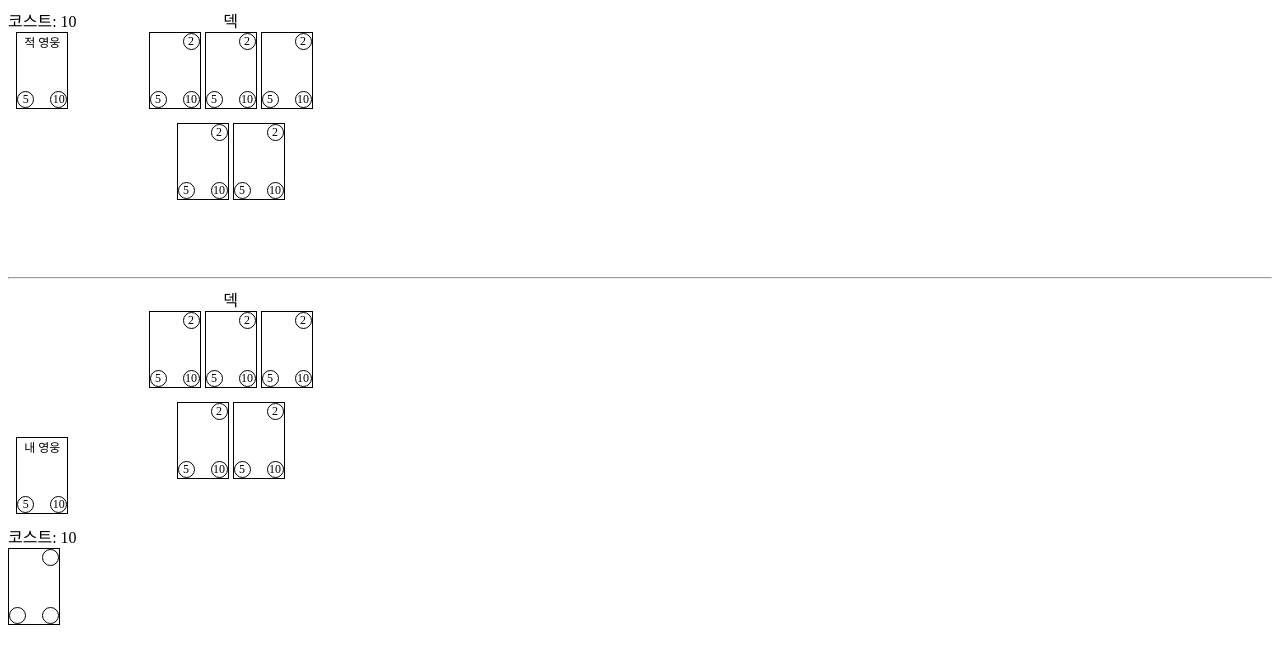
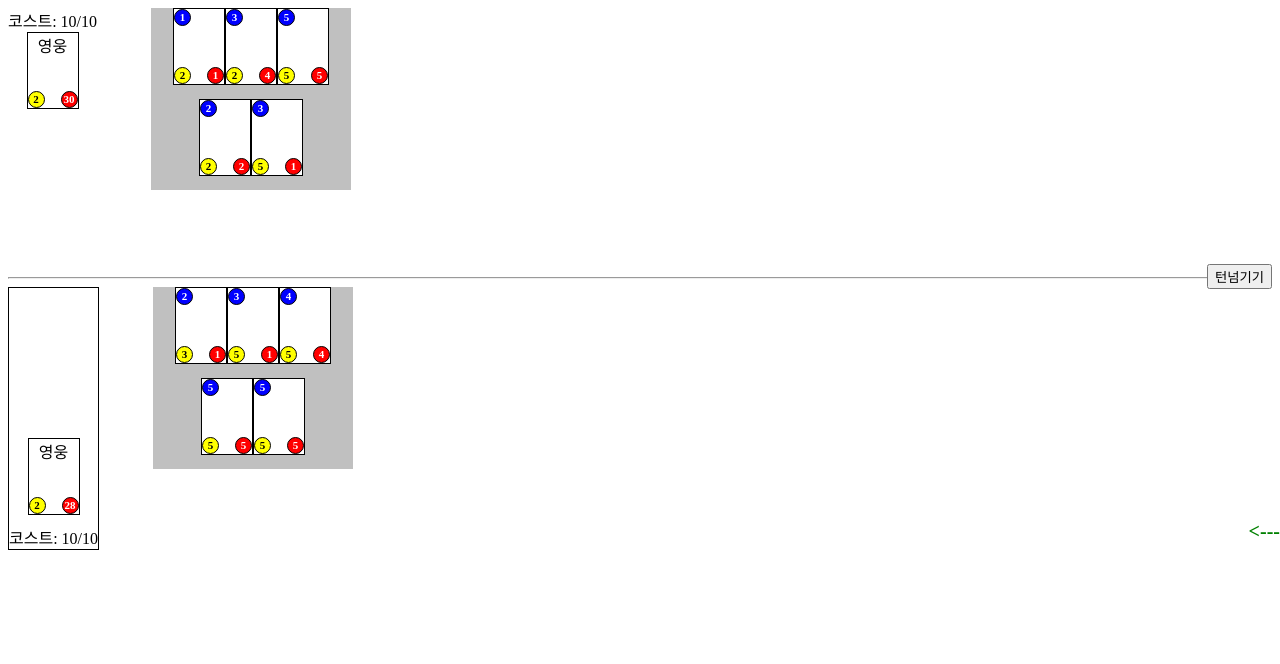
Before and after one commit to jyh7a/ZeroCho_javascript_ex01, a plain HTML site: page html/자스스톤.html in a window 1280 px wide. Drawn offline with Linux system fonts and the light colour scheme.

Commit message:
자스스톤 업데이트
https://www.youtube.com/watch?v=NoT2Jm2uycE&list=PLcqDmjxt30Rtbxbh4eJREOVekql_kWVmu&index=92

```diff
--- a/html/자스스톤.html
+++ b/html/자스스톤.html
@@ -13,7 +13,9 @@
       vertical-align: top;
       margin-right: 50px;
     }
-
+    .turn{
+      border: 1px solid #000;
+    }
     #rival {
       vertical-align: bottom;
     }
@@ -23,6 +25,7 @@
       display: inline-block;
       vertical-align: top;
       width: 200px;
+      background-color: silver;
     }
 
     #rival-deck,
@@ -41,6 +44,7 @@
       position: relative;
       border: 1px solid #000;
       margin-bottom: 10px;
+      background-color: #fff;
     }
 
     .card-name {
@@ -58,21 +62,47 @@
       position: absolute;
       bottom: 0;
       border: 1px solid #000;
-      font-size: 12px;
+      font-size: 11px;
       line-height: 15px;
+      font-weight: bold;
     }
 
     .card-cost {
       bottom: auto;
       top: 0;
-      right: 0;
+      left: 0;
+      background-color: blue;
+      color: white;
     }
 
     .card-att {
       left: 0;
+      background-color: yellow;
+      color: black;
     }
 
     .card-hp {
+      right: 0;
+      background-color: red;
+      color: white;
+    }
+
+    .card-hidden {
+      display: none;
+    }
+
+    #turn-btn{
+      float: right;
+      position: relative;
+      top: -23px;
+    }
+
+    #turn-arrow{
+      font-weight: bold;
+      color: green;
+      font-size: 20px;
+      position: absolute;
+      top: 65%; /* 20% */
       right: 0;
     }
   </style>
@@ -81,90 +111,36 @@
 <body>
 
   <div id="rival">
-    <div id="rival-cost">코스트: <span>10</span></div>
-    <div id="rival-hero">
-      <div class="card">
-        <div class="card-name">적 영웅</div>
-        <div class="card-att">5</div>
-        <div class="card-hp">10</div>
-      </div>
-    </div>
+    <div>코스트: <span id="rival-cost">10</span>/<span>10</span></div>
+    <div id="rival-hero"></div>
     <div id="rival-cards" style="height:150px">
 
     </div>
   </div>
   <div id="rival-deck">
     <div>덱</div>
-    <div class="card">
-      <div class="card-cost">2</div>
-      <div class="card-att">5</div>
-      <div class="card-hp">10</div>
-    </div>
-    <div class="card">
-      <div class="card-cost">2</div>
-      <div class="card-att">5</div>
-      <div class="card-hp">10</div>
-    </div>
-    <div class="card">
-      <div class="card-cost">2</div>
-      <div class="card-att">5</div>
-      <div class="card-hp">10</div>
-    </div>
-    <div class="card">
-      <div class="card-cost">2</div>
-      <div class="card-att">5</div>
-      <div class="card-hp">10</div>
-    </div>
-    <div class="card">
-      <div class="card-cost">2</div>
-      <div class="card-att">5</div>
-      <div class="card-hp">10</div>
-    </div>
   </div>
 
   <hr>
+  <button id="turn-btn">턴넘기기</button>
+  <div id="turn-arrow"><---</div>
 
-  <div id="my">
+  <div id="my" class="turn">
     <div id="my-cards" style="height:150px">
 
     </div>
-    <div id="my-hero">
-      <div class="card">
-        <div class="card-name">내 영웅</div>
-        <div class="card-att">5</div>
-        <div class="card-hp">10</div>
-      </div>
-    </div>
-    <div id="my-cost">코스트: <span>10</span></div>
+    <div id="my-hero"></div>
+    <div>코스트: <span id="my-cost">10</span>/<span>10</span></div>
   </div>
   <div id="my-deck">
     <div>덱</div>
-    <div class="card">
-      <div class="card-cost">2</div>
-      <div class="card-att">5</div>
-      <div class="card-hp">10</div>
-    </div>
-    <div class="card">
-      <div class="card-cost">2</div>
-      <div class="card-att">5</div>
-      <div class="card-hp">10</div>
-    </div>
-    <div class="card">
-      <div class="card-cost">2</div>
-      <div class="card-att">5</div>
-      <div class="card-hp">10</div>
-    </div>
-    <div class="card">
-      <div class="card-cost">2</div>
-      <div class="card-att">5</div>
-      <div class="card-hp">10</div>
-    </div>
-    <div class="card">
-      <div class="card-cost">2</div>
-      <div class="card-att">5</div>
-      <div class="card-hp">10</div>
-    </div>
   </div>
+
+  <!-- <div class="heroCard-hidden">
+    <div class="card-name">내 영웅</div>
+    <div class="card-att">5</div>
+    <div class="card-hp">10</div>
+  </div> -->
 
   <div class="card-hidden">
     <div class="card">
--- a/js/자스스톤.js
+++ b/js/자스스톤.js
@@ -1,13 +1,129 @@
-var 상대영웅 = document.getElementById('rival-hero');
-var 내영웅 = document.getElementById('my-hero');
-var 상대덱 = document.getElementById('rival-deck');
-var 내덱 = document.getElementById('my-deck');
-var 상대덱data = [];
-var 내덱data = [];
-var 상대영웅data = [];
-var 내영웅data = [];
+var 상대 = {
+  영웅: document.getElementById('rival-hero'),
+  덱: document.getElementById('rival-deck'),
+  필드: document.getElementById('rival-cards'),
+  코스트: document.getElementById('rival-cost'),
+  덱data: [],
+  영웅data: [],
+  필드data: [],
+}
 
-초기세팅();
+var 나 = {
+  영웅: document.getElementById('my-hero'),
+  덱: document.getElementById('my-deck'),
+  필드: document.getElementById('my-cards'),
+  코스트: document.getElementById('my-cost'),
+  덱data: [],
+  영웅data: [],
+  필드data: [],
+}
+
+var 턴표시 = document.getElementById('turn-arrow');
+var 턴버튼 = document.getElementById('turn-btn');
+var 턴 = true; // true면 내턴, false 면 니턴 둘다 아니면 샘헤밍턴~
+
+function 덱에서필드로(데이터, 내턴) {
+  var 객체 = 내턴 ? 나 : 상대;
+  var idx = 객체.덱data.indexOf(데이터);
+  객체.덱data.splice(idx, 1);
+  객체.필드data.push(데이터);
+  객체.덱.innerHTML = '';
+  객체.필드.innerHTML = '';
+  객체.필드data.forEach(function (data) {
+    카드돔연결(data, 객체.필드);
+  });
+  객체.덱data.forEach(function (data) {
+    카드돔연결(data, 객체.덱);
+  });
+  데이터.field = true;
+  객체.코스트.textContent = 현재코스트 - 데이터.cost;
+}
+
+function 카드돔연결(데이터, 돔, 영웅) {
+  var 카드 = document.querySelector('.card-hidden .card').cloneNode(true);
+  카드.querySelector('.card-cost').textContent = 데이터.cost;
+  카드.querySelector('.card-att').textContent = 데이터.att;
+  카드.querySelector('.card-hp').textContent = 데이터.hp;
+  if (영웅) {
+    카드.querySelector('.card-cost').style.display = 'none';
+    var 이름 = document.createElement('div');
+    이름.textContent = '영웅';
+    카드.prepend(이름);
+  }
+  카드.addEventListener('click', function () {
+    if (턴) { // 내 턴이면
+      if (!데이터.mine || 데이터.field) { // 상대 카드면
+        return;
+      }
+      var 현재코스트 = Number(나.코스트.textContent);
+      if (현재코스트 < 데이터.cost) {
+        return;
+      }
+      덱에서필드로(데이터, true);
+      내덱생성(1);
+    } else { // 상대 턴인데
+      if (데이터.mine || 데이터.field) { // 내카드를 누르면
+        return;
+      }
+      var 현재코스트 = Number(상대.코스트.textContent);
+      if (현재코스트 < 데이터.cost) {
+        return;
+      }
+      덱에서필드로(데이터, false);
+      상대덱생성(1);
+    }
+  });
+  돔.appendChild(카드);
+}
+
+function 상대덱생성(개수) {
+  for (var i = 0; i < 개수; i++) {
+    상대.덱data.push(카드공장(false, false));
+  }
+  상대.덱.innerHTML = '';
+  상대.덱data.forEach(function (data) {
+    카드돔연결(data, 상대.덱);
+  });
+}
+
+function 내덱생성(개수) {
+  for (var i = 0; i < 개수; i++) {
+    나.덱data.push(카드공장(false, true));
+  }
+  나.덱.innerHTML = '';
+  나.덱data.forEach(function (data) {
+    카드돔연결(data, 나.덱);
+  });
+}
+
+function 내영웅생성() {
+  나.영웅data.push(카드공장(true, true));
+  카드돔연결(나.영웅data[0], 나.영웅, true);
+}
+
+function 상대영웅생성() {
+  상대.영웅data.push(카드공장(true, false));
+  카드돔연결(상대.영웅data[0], 상대.영웅, true);
+}
+
+function Card(영웅, 내카드) {
+  if (영웅) {
+    this.att = Math.ceil(Math.random() * 2);
+    this.hp = Math.ceil(Math.random() * 5) + 25;
+    this.hero = true;
+  } else {
+    this.att = Math.ceil(Math.random() * 5);
+    this.hp = Math.ceil(Math.random() * 5);
+    this.cost = Math.floor((this.att + this.hp) / 2);
+  }
+  if (내카드) {
+    this.mine = true;
+  }
+}
+
+function 카드공장(영웅, 내카드) {
+  return new Card(영웅, 내카드);
+}
 
 function 초기세팅() {
   상대덱생성(5);
@@ -16,37 +132,16 @@ function 초기세팅() {
   상대영웅생성();
 }
 
-function 상대덱생성(개수) {
-  for (var i = 0; i < 개수; i++) {
-    상대덱data.push(카드공장());
+턴버튼.addEventListener('click', function () {
+  턴 = !턴;
+  턴 === true ? 턴표시.style.top = "65%" : 턴표시.style.top = "20%";
+  if (턴) {
+    나.코스트.textContent = 10;
+  } else {
+    상대.코스트.textContent = 10;
   }
-  상대덱data.forEach(function(data){
-    var 카드 = document.querySelector('.card-hidden .card').cloneNode(true);
-    상대덱.appendChild();
-  });
-}
+  document.getElementById('rival').classList.toggle('turn');
+  document.getElementById('my').classList.toggle('turn');
+});
 
-function 내덱생성(개수) {
-  for (var i = 0; i < 개수; i++) {
-    내덱data.push(카드공장());
-  }
-}
-
-function 내영웅생성() {
-  내영웅data.push(카드공장());
-
-}
-
-function 상대영웅생성() {
-  상대영웅data.push(카드공장());
-}
-
-function Card() {
-  this.att = Math.ceil(Math.random() * 5);
-  this.hp = Math.ceil(Math.random() * 5);
-  this.cost = Math.floor((this.att + this.hp) / 2);
-}
-
-function 카드공장() {
-  return new Card();
-}
+초기세팅();
```
Also changed, not shown: 1 other file.
